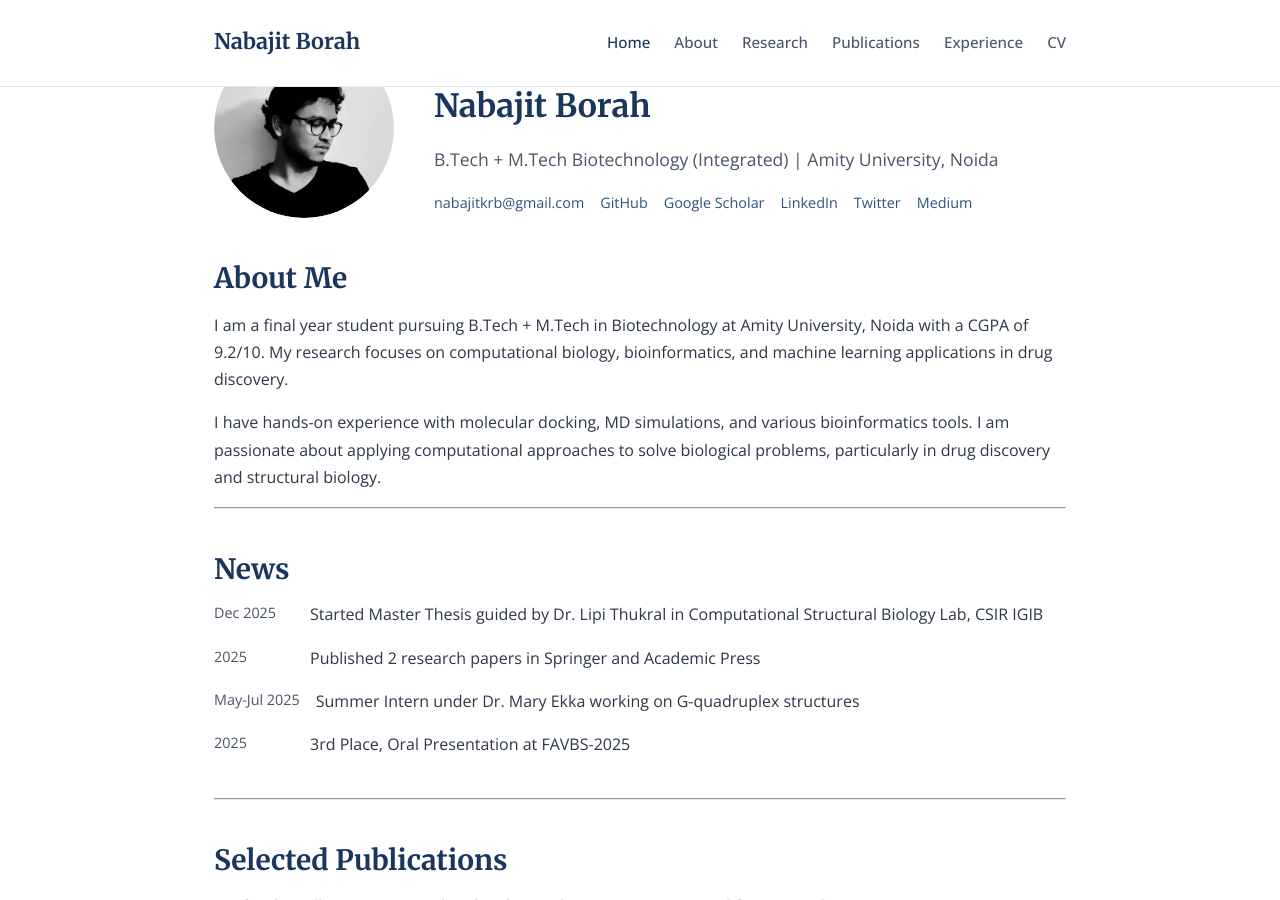
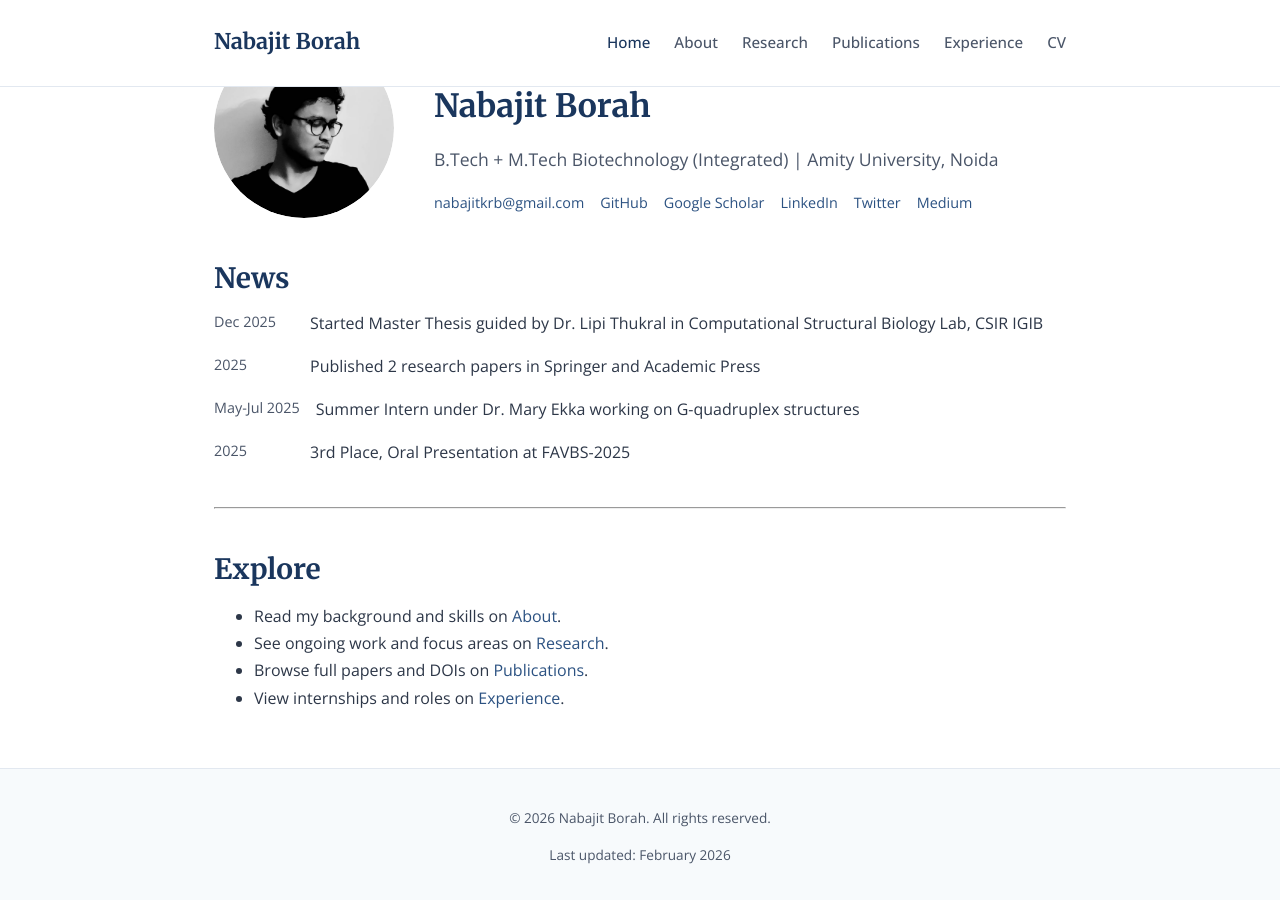
Before and after one commit to basicallynabbo/basicallynabbo.github.io, a Jekyll site: the page built from index.md, in a window 1280 px wide and 900 px high, scrolled down 208 px. Built offline with Jekyll 4.4.1, drawn with Linux system fonts in a browser that asks for light colours; some of the changed text lies outside the part shown.

Commit message:
Refine home page content flow.
Remove duplicated About/Research/Publications blocks from Home and replace them with concise navigation links to dedicated pages for a cleaner academic site structure.

Co-authored-by: Cursor <cursoragent@cursor.com>

```diff
--- a/index.md
+++ b/index.md
@@ -20,14 +20,6 @@ title: Home
     </div>
   </div>
 </div>
-
-## About Me
-
-I am a final year student pursuing B.Tech + M.Tech in Biotechnology at Amity University, Noida with a CGPA of 9.2/10. My research focuses on computational biology, bioinformatics, and machine learning applications in drug discovery.
-
-I have hands-on experience with molecular docking, MD simulations, and various bioinformatics tools. I am passionate about applying computational approaches to solve biological problems, particularly in drug discovery and structural biology.
-
----
 
 ## News
 
@@ -52,45 +44,9 @@ I have hands-on experience with molecular docking, MD simulations, and various b
 
 ---
 
-## Selected Publications
+## Explore
 
-<div class="section">
-  <div class="pub-item">
-    <div class="pub-title">Artificial Intelligence-Powered Molecular Docking: A Promising Tool for Rational Drug Design</div>
-    <div class="pub-authors"><strong>N.K. Borah</strong>, Y. Tripathi, A. Tanwar, et al.</div>
-    <div class="pub-journal">Wiley, 2024</div>
-    <div class="pub-links">
-      <a href="https://doi.org/10.1002/9781394234196.ch6" target="_blank">[DOI]</a>
-    </div>
-  </div>
-
-  <div class="pub-item">
-    <div class="pub-title">From Enzyme to Predictors: Serine Proteases in Cancer Diagnosis and Prognosis</div>
-    <div class="pub-authors">S. Bose, M.A. Azad, <strong>N.K. Borah</strong>, N. Kaur</div>
-    <div class="pub-journal">Academic Press, 2025</div>
-    <div class="pub-links">
-      <a href="https://doi.org/10.1016/B978-0-443-30098-1.00012-5" target="_blank">[DOI]</a>
-    </div>
-  </div>
-
-  <div class="pub-item">
-    <div class="pub-title">A Comprehensive and Intricate Dynamics of Aspergillus: Implications, Therapeutic Challenges, and Drug Resistance</div>
-    <div class="pub-authors"><strong>N.K. Borah</strong>, Y. Tripathi, A. Parashar, S. Santoshi, H. Bansal</div>
-    <div class="pub-journal">Springer, 2024</div>
-    <div class="pub-links">
-      <a href="https://doi.org/10.1007/978-981-97-4909-6_17" target="_blank">[DOI]</a>
-    </div>
-  </div>
-</div>
-
----
-
-## Research Interests
-
-<ul class="research-list">
-  <li>G-quadruplex structures and biophysical characterization</li>
-  <li>RNA-protein interactions and docking</li>
-  <li>Machine Learning in Drug Discovery</li>
-  <li>Computational Biology & Bioinformatics</li>
-  <li>Virtual screening for neurodegenerative diseases</li>
-</ul>
+- Read my background and skills on [About]({{ '/about/' | relative_url }}).
+- See ongoing work and focus areas on [Research]({{ '/research/' | relative_url }}).
+- Browse full papers and DOIs on [Publications]({{ '/publications/' | relative_url }}).
+- View internships and roles on [Experience]({{ '/experience/' | relative_url }}).
```
